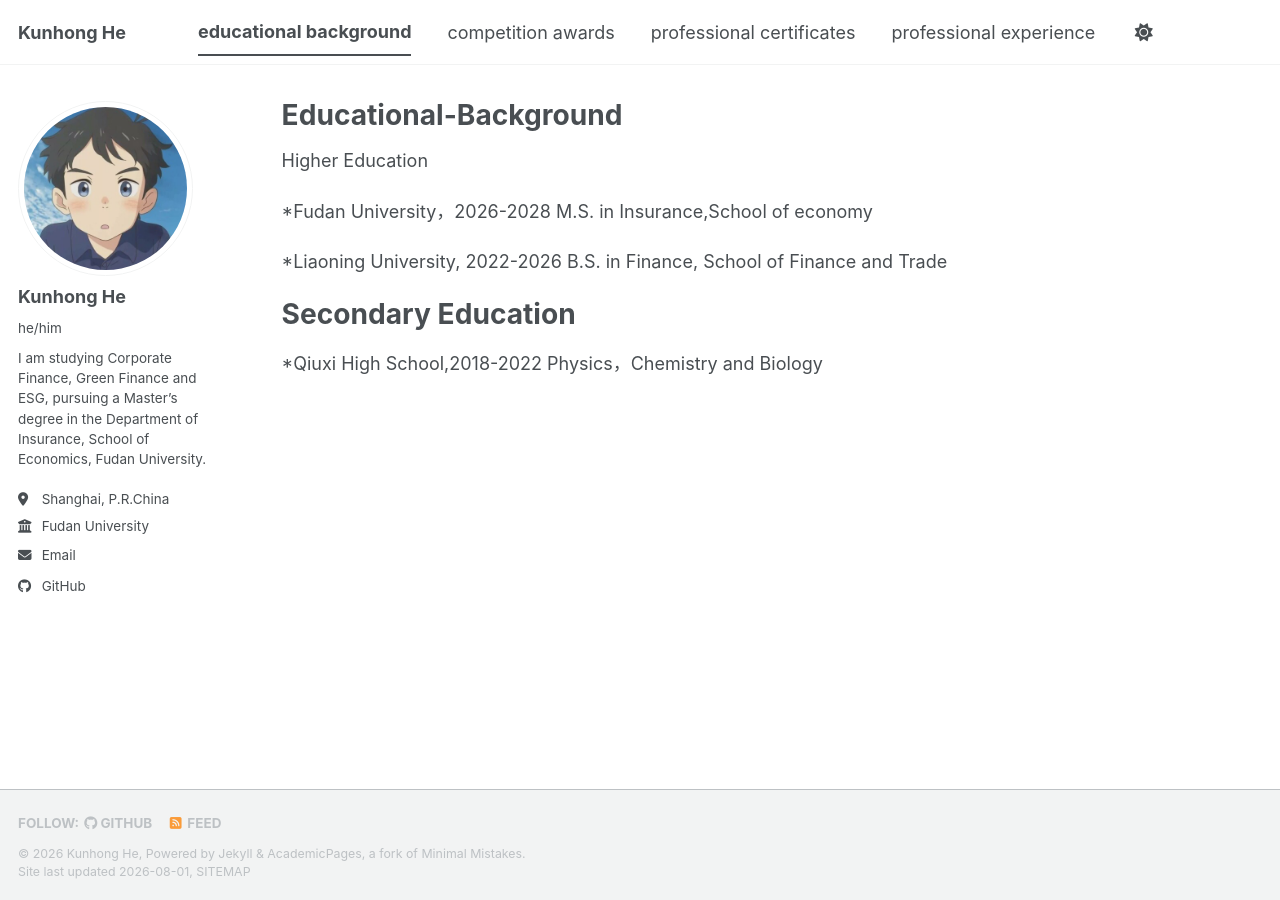
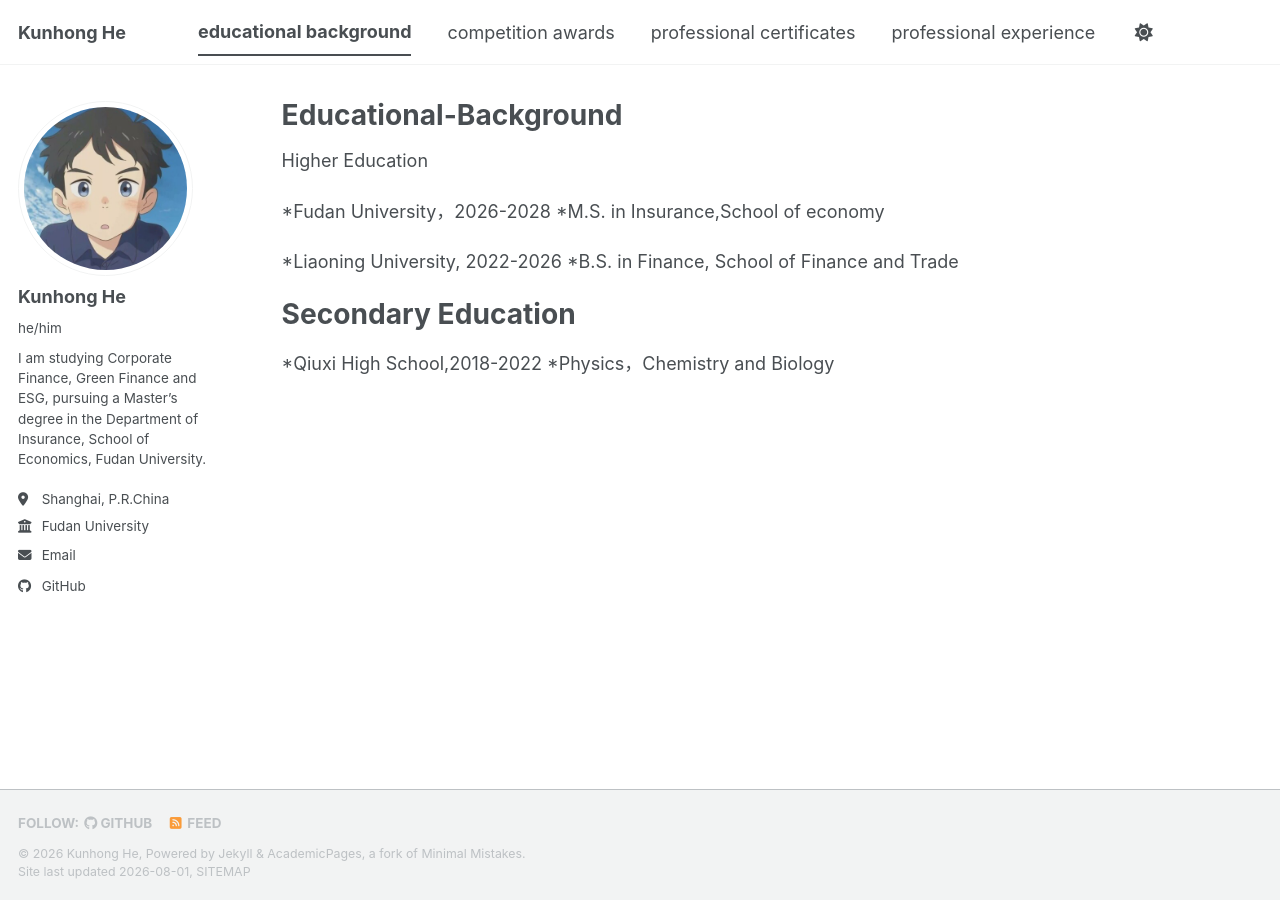
Before and after one commit to Alfred-meijiu/Alfred-meijiu.github.io, a Jekyll site: the page built from _pages/educational-background.md, in a window 1280 px wide. Built offline with Jekyll 4.4.1, drawn with Linux system fonts in a browser that asks for light colours; a style sheet for code colours, icons or effects is not loaded.

```diff
--- a/_pages/educational-background.md
+++ b/_pages/educational-background.md
@@ -14,14 +14,14 @@ Higher Education
 
 
 *Fudan University，2026-2028
- M.S. in Insurance,School of economy
+ *M.S. in Insurance,School of economy
 
 *Liaoning University, 2022-2026
- B.S. in Finance, School of Finance and Trade
+ *B.S. in Finance, School of Finance and Trade
 
 
 Secondary Education
 ======
 
 *Qiuxi High School,2018-2022
- Physics，Chemistry and Biology
+ *Physics，Chemistry and Biology
```
